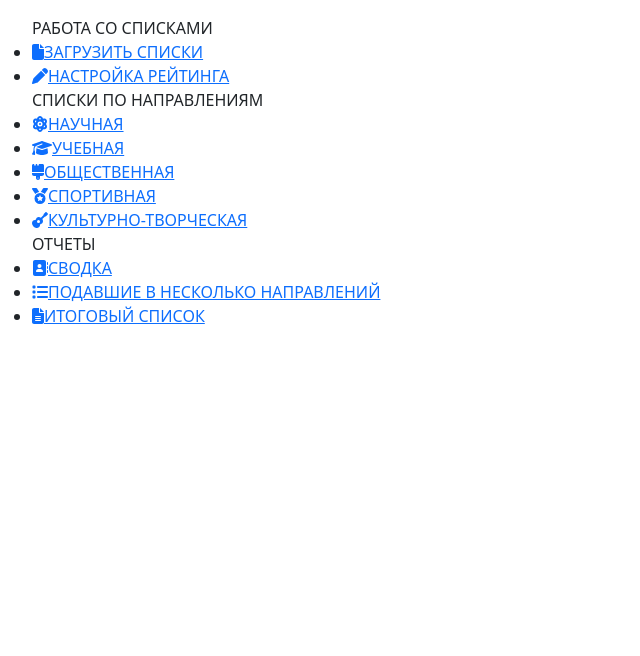
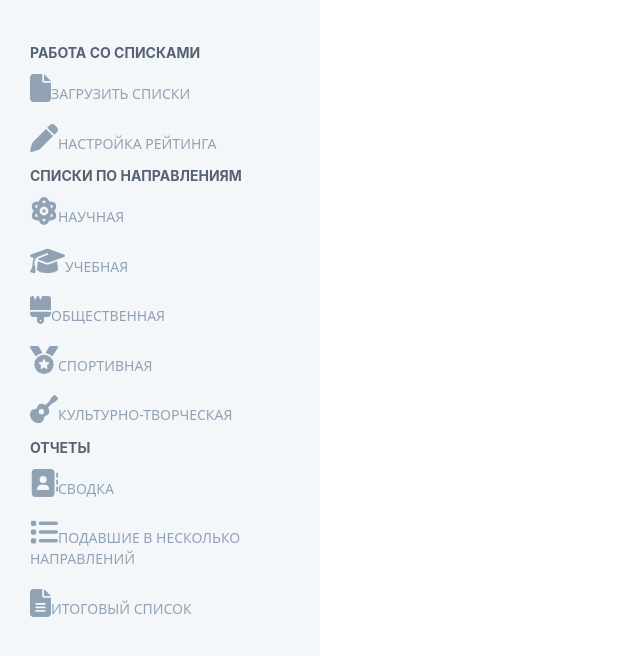
Before and after one commit to KutenkovV/Student-Raiting, a React (Create React App) app: page / in a window 1280 px wide. Shown: the top 656 px of the page, without its empty margins (0-640 px from the left). Built offline with nearby package versions, Linux system fonts and the light colour scheme; the HTML template or start-up script is replaced by a standard one.

Commit message:
Верстка Доделываю сайдбар, стили пока что криво стоят

```diff
--- a/public/index.html
+++ b/public/index.html
@@ -1,43 +1,21 @@
 <!DOCTYPE html>
 <html lang="en">
+
 <head>
   <meta charset="utf-8" />
+
   <link rel="icon" href="%PUBLIC_URL%/favicon.ico" />
   <meta name="viewport" content="width=device-width, initial-scale=1" />
   <meta name="theme-color" content="#000000" />
-    <meta
-      name="description"
-      content="Web site created using create-react-app"
-    />
+  <meta name="description" content="Web site created using create-react-app" />
   <link rel="apple-touch-icon" href="%PUBLIC_URL%/logo192.png" />
-    <!--
-      manifest.json provides metadata used when your web app is installed on a
-      user's mobile device or desktop. See https://developers.google.com/web/fundamentals/web-app-manifest/
-    -->
   <link rel="manifest" href="%PUBLIC_URL%/manifest.json" />
-    <!--
-      Notice the use of %PUBLIC_URL% in the tags above.
-      It will be replaced with the URL of the `public` folder during the build.
-      Only files inside the `public` folder can be referenced from the HTML.
+  <title>Главная</title>
+</head>
 
-      Unlike "/favicon.ico" or "favicon.ico", "%PUBLIC_URL%/favicon.ico" will
-      work correctly both with client-side routing and a non-root public URL.
-      Learn how to configure a non-root public URL by running `npm run build`.
-    -->
-    <title>React App</title>
-  </head>
 <body>
   <noscript>You need to enable JavaScript to run this app.</noscript>
   <div id="root"></div>
-    <!--
-      This HTML file is a template.
-      If you open it directly in the browser, you will see an empty page.
+</body>
 
-      You can add webfonts, meta tags, or analytics to this file.
-      The build step will place the bundled scripts into the <body> tag.
-
-      To begin the development, run `npm start` or `yarn start`.
-      To create a production bundle, use `npm run build` or `yarn build`.
-    -->
-  </body>
 </html>
--- a/src/components/Navbar.css
+++ b/src/components/Navbar.css
@@ -0,0 +1,46 @@
+.nav-menu-items {
+    position: fixed;
+    top: 0;
+    left: 0;
+    width: 320px;
+    height: 100%;
+    padding-top: 40px;
+    padding-left: 0%;
+    margin: 0%;
+    background-color: #F3F7F9;
+}
+
+
+.nav-menu-items b {
+    font-family:-apple-system, BlinkMacSystemFont, 'Segoe UI', Roboto, Oxygen, Ubuntu, Cantarell, 'Open Sans', 'Helvetica Neue', sans-serif;
+    font-size: 14px;
+    color: #576372;
+    padding-left: 30px;
+}
+
+.nav-menu-items li a {
+    display: block;
+    text-decoration: none;
+    position: relative;
+    color: #92A2B5;
+    font-size: 14px;
+    padding: 10px 30px;
+    margin: 0%;
+    transition: all 0.1s ease;
+}
+
+.nav-menu-items ul li a .icon{
+    width: 30px;
+    display: inline-block;
+}
+
+.nav-menu-items ul li a.active {
+    color: #FFF;
+    background-color: #007BFF;
+}
+
+.nav-menu-items li :hover{
+    color: #FFF;
+    background-color: #007BFF;
+    transition: all 0.2s ease;
+}
--- a/src/components/Navbar.js
+++ b/src/components/Navbar.js
@@ -3,6 +3,7 @@ import { Link } from 'react-router-dom'
 import { SidebarlistWork, SidebarRaitingList, SidebarReports } from './SidebarData'
 import { FontAwesomeIcon } from '@fortawesome/react-fontawesome'
 import { faCake } from '@fortawesome/free-solid-svg-icons';
+import './Navbar.css';
 
 function Navbar() {
     const [sidebar, setSidebar] = useState(false)
@@ -22,7 +23,7 @@ function Navbar() {
 
                     {/* блять я заебался */}
                     {/* ЗАГРУЗКА СПИСКОВ */}
-                    <a>РАБОТА СО СПИСКАМИ</a>
+                    <b>РАБОТА СО СПИСКАМИ</b>
                     {SidebarlistWork.map((item, index) => {
                         return (
                             <li key={index} className={item.cName}>
@@ -35,7 +36,7 @@ function Navbar() {
                     })}
 
                     {/* РЕЙТИНГОВЫЕ СПИСКИ */}
-                    <a>СПИСКИ ПО НАПРАВЛЕНИЯМ</a>
+                    <b>СПИСКИ ПО НАПРАВЛЕНИЯМ</b>
                     {SidebarRaitingList.map((item, index) => {
                         return (
                             <li key={index} className={item.cName}>
@@ -48,7 +49,7 @@ function Navbar() {
                     })}
 
                     {/* ОТЧЕТ ИЛИ ИТОГОВЫЕ СПИСКИ */}
-                    <a>ОТЧЕТЫ</a>
+                    <b>ОТЧЕТЫ</b>
                     {SidebarReports.map((item, index) => {
                         return (
                             <li key={index} className={item.cName}>
--- a/src/components/SidebarData.js
+++ b/src/components/SidebarData.js
@@ -13,13 +13,13 @@ export const SidebarlistWork = [
     {
         title: 'ЗАГРУЗИТЬ СПИСКИ',
         path: '/listload',
-        icon: <FontAwesomeIcon icon={faFile} />,
+        icon: <FontAwesomeIcon icon={faFile} size="2x"/>,
         cName: 'nav-text'
     },
     {
         title: 'НАСТРОЙКА РЕЙТИНГА',
         path: '/settings',
-        icon: <FontAwesomeIcon icon={faPen} />,
+        icon: <FontAwesomeIcon icon={faPen} size="2x"/>,
         cName: 'nav-text'
     }
 ]
@@ -29,31 +29,31 @@ export const SidebarRaitingList = [
     {
         title: 'НАУЧНАЯ',
         path: '/nid',
-        icon: <FontAwesomeIcon icon={faAtom} />,
+        icon: <FontAwesomeIcon icon={faAtom} size="2x"/>,
         cName: 'nav-text'
     },
     {
         title: 'УЧЕБНАЯ',
         path: '/ud',
-        icon: <FontAwesomeIcon icon={faGraduationCap} />,
+        icon: <FontAwesomeIcon icon={faGraduationCap} size="2x"/>,
         cName: 'nav-text'
     },
     {
         title: 'ОБЩЕСТВЕННАЯ',
         path: '/od',
-        icon: <FontAwesomeIcon icon={faBrush} />,
+        icon: <FontAwesomeIcon icon={faBrush} size="2x"/>,
         cName: 'nav-text'
     },
     {
         title: 'СПОРТИВНАЯ',
         path: '/sd',
-        icon: <FontAwesomeIcon icon={faMedal} />,
+        icon: <FontAwesomeIcon icon={faMedal} size="2x"/>,
         cName: 'nav-text'
     },
     {
         title: 'КУЛЬТУРНО-ТВОРЧЕСКАЯ',
         path: '/ktd',
-        icon: <FontAwesomeIcon icon={faGuitar} />,
+        icon: <FontAwesomeIcon icon={faGuitar} size="2x"/>,
         cName: 'nav-text'
     }
 ]
@@ -63,19 +63,19 @@ export const SidebarReports = [
     {
         title: 'СВОДКА',
         path: '/summary',
-        icon: <FontAwesomeIcon icon={faAddressBook} />,
+        icon: <FontAwesomeIcon icon={faAddressBook} size="2x"/>,
         cName: 'nav-text'
     },
     {
         title: 'ПОДАВШИЕ В НЕСКОЛЬКО НАПРАВЛЕНИЙ',
         path: '/severalDirectionsList',
-        icon: <FontAwesomeIcon icon={faList} />,
+        icon: <FontAwesomeIcon icon={faList} size="2x"/>,
         cName: 'nav-text'
     },
     {
         title: 'ИТОГОВЫЙ СПИСОК',
         path: '/finalList',
-        icon: <FontAwesomeIcon icon={faFileLines} />,
+        icon: <FontAwesomeIcon icon={faFileLines} size="2x"/>,
         cName: 'nav-text'
     }
 ]
```
Also changed, not shown: public/logo512.png (deleted). Lines whose indentation alone changed are shown as unchanged.
